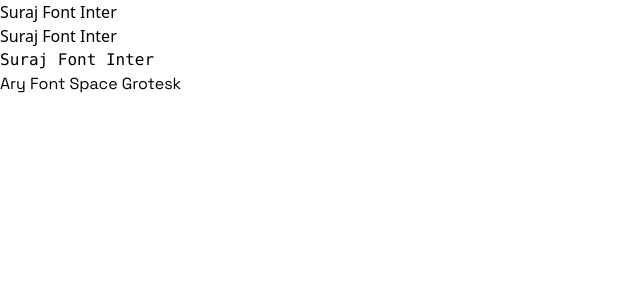
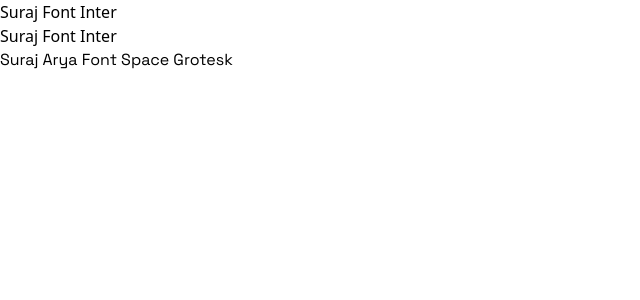
Before and after one commit to iamsurajarya/dev-flow-next-15, a Next.js app: page / in a window 1280 px wide. Shown: the top 300 px of the page, without its empty margins (0-640 px from the left). Built offline with nearby package versions, Linux system fonts and the light colour scheme.

Commit message:
WIP- Streak

```diff
--- a/app/globals.css
+++ b/app/globals.css
@@ -1,10 +1,6 @@
 @tailwind base;
 @tailwind components;
 @tailwind utilities;
-
-body {
-  font-family: "Inter", sans-serif;
-}
 
 :root {
   --radius: 8px;
--- a/app/page.tsx
+++ b/app/page.tsx
@@ -3,8 +3,7 @@ export default function Home() {
     <div>
       <h1 className="font-sans">Suraj Font Inter</h1>
       <h1 className="font-sans">Suraj Font Inter</h1>
-      <h1 className="font-mono">Suraj Font Inter</h1>
-      <h1 className="font-spaceGrotesk">Ary Font Space Grotesk</h1>
+      <h1 className="font-spaceGrotesk">Suraj Arya Font Space Grotesk</h1>
     </div>
   );
 }
```
